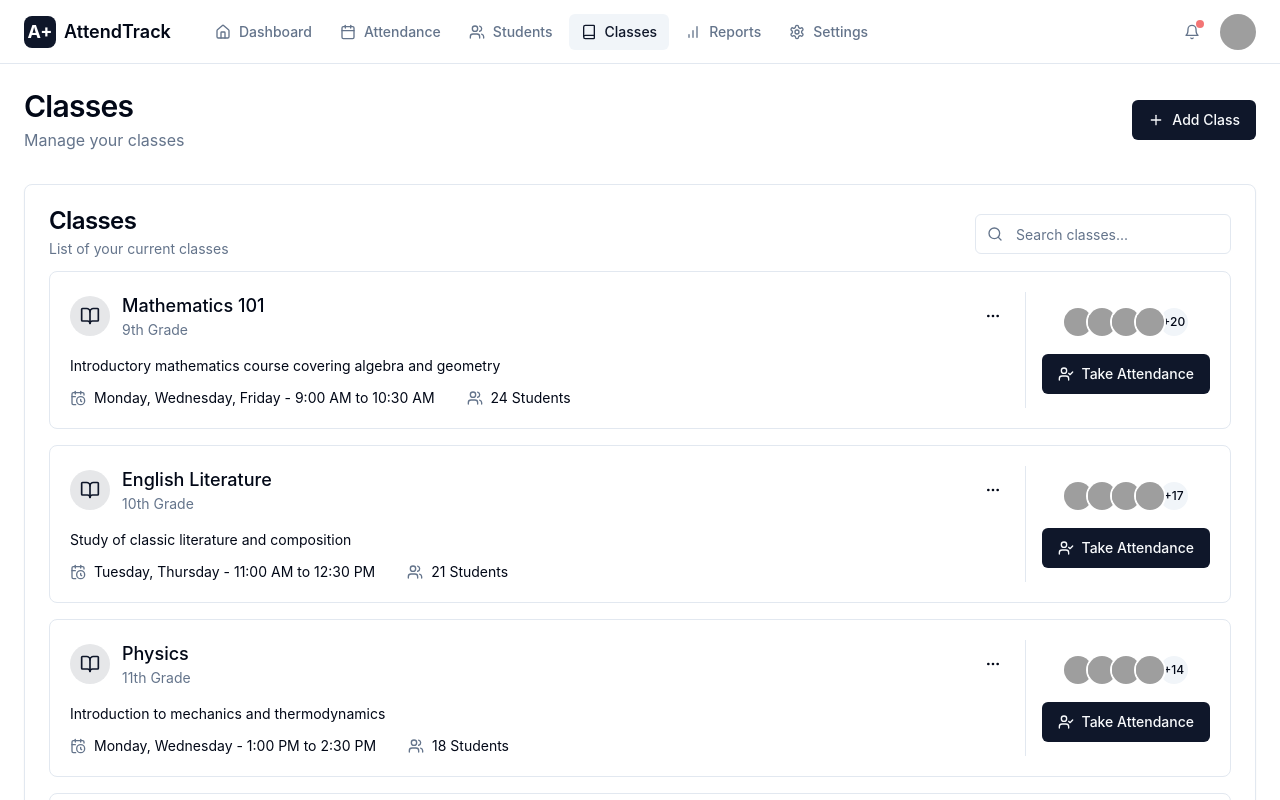
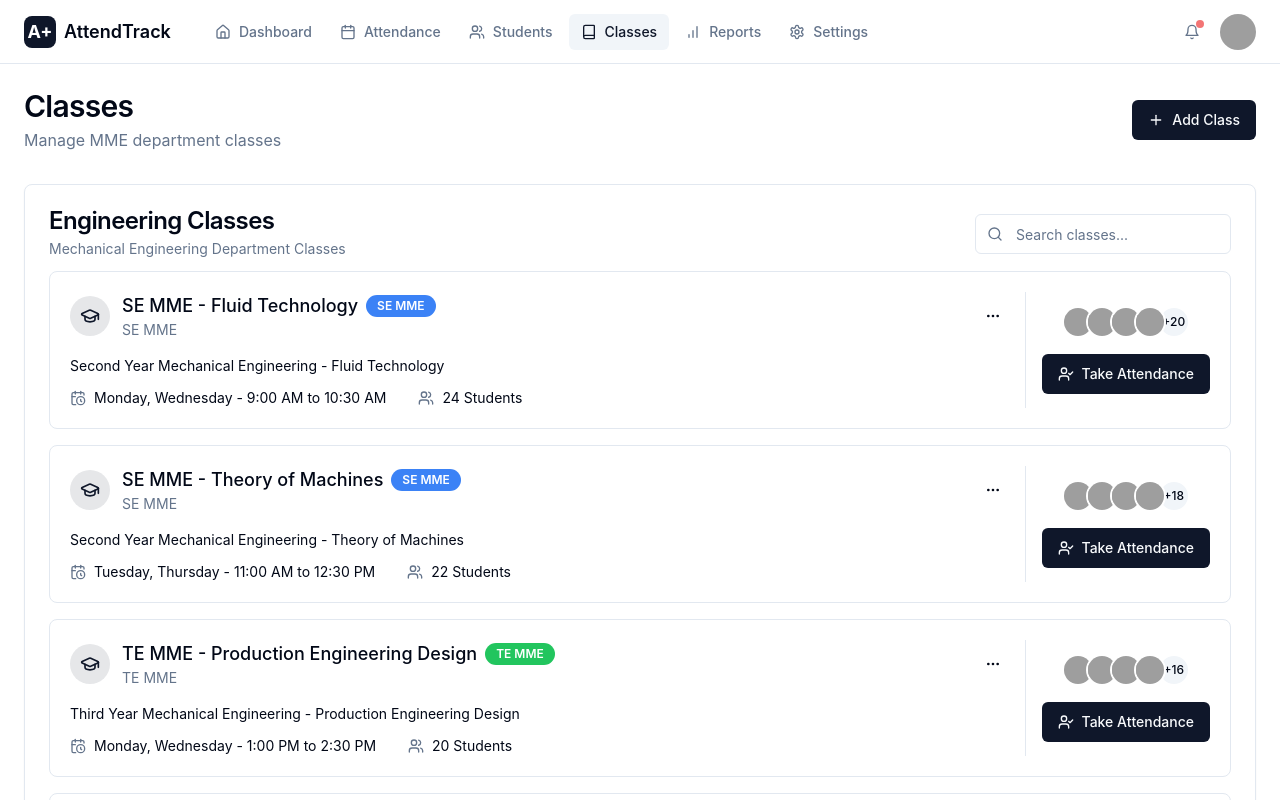
Before and after one commit to jayesh-16/Attendence-Management, a React (Vite) app: page /classes in a window 1280 px wide. Built offline with nearby package versions, Linux system fonts and the light colour scheme; grey boxes are pictures that could not be loaded.

Commit message:
Add mock classes and subjects
Adds mock data for SE, MME, TE, and BE classes with FT, TOM, PED, M-IV, and EVS subjects.

```diff
--- a/src/lib/mock-data.ts
+++ b/src/lib/mock-data.ts
@@ -67,47 +67,47 @@ const generateStudents = (count: number): Student[] => {
   }));
 };
 
-// Generate mock classes
+// Generate mock classes with engineering subjects
 export const mockClasses: Class[] = [
   {
     id: "class-1",
-    name: "Mathematics 101",
-    description: "Introductory mathematics course covering algebra and geometry",
-    schedule: "Monday, Wednesday, Friday - 9:00 AM to 10:30 AM",
-    grade: "9th Grade",
+    name: "SE MME - Fluid Technology",
+    description: "Second Year Mechanical Engineering - Fluid Technology",
+    schedule: "Monday, Wednesday - 9:00 AM to 10:30 AM",
+    grade: "SE MME",
     students: generateStudents(24),
   },
   {
     id: "class-2",
-    name: "English Literature",
-    description: "Study of classic literature and composition",
+    name: "SE MME - Theory of Machines",
+    description: "Second Year Mechanical Engineering - Theory of Machines",
     schedule: "Tuesday, Thursday - 11:00 AM to 12:30 PM",
-    grade: "10th Grade",
-    students: generateStudents(21),
+    grade: "SE MME",
+    students: generateStudents(22),
   },
   {
     id: "class-3",
-    name: "Physics",
-    description: "Introduction to mechanics and thermodynamics",
+    name: "TE MME - Production Engineering Design",
+    description: "Third Year Mechanical Engineering - Production Engineering Design",
     schedule: "Monday, Wednesday - 1:00 PM to 2:30 PM",
-    grade: "11th Grade",
-    students: generateStudents(18),
+    grade: "TE MME",
+    students: generateStudents(20),
   },
   {
     id: "class-4",
-    name: "Chemistry",
-    description: "General chemistry principles and lab work",
+    name: "TE MME - Mathematics-IV",
+    description: "Third Year Mechanical Engineering - Applied Mathematics IV",
     schedule: "Tuesday, Thursday - 2:00 PM to 3:30 PM",
-    grade: "11th Grade",
-    students: generateStudents(20),
+    grade: "TE MME",
+    students: generateStudents(19),
   },
   {
     id: "class-5",
-    name: "World History",
-    description: "Survey of global historical events and civilizations",
-    schedule: "Monday, Wednesday, Friday - 10:45 AM to 11:45 AM",
-    grade: "10th Grade",
-    students: generateStudents(23),
+    name: "BE MME - Environmental Studies",
+    description: "Final Year Mechanical Engineering - Environmental Studies",
+    schedule: "Friday - 10:45 AM to 12:45 PM",
+    grade: "BE MME",
+    students: generateStudents(18),
   },
 ];
 
--- a/src/pages/Classes.tsx
+++ b/src/pages/Classes.tsx
@@ -18,7 +18,8 @@ import {
   CalendarClock,
   Users,
   MoreHorizontal,
-  UserCheck
+  UserCheck,
+  GraduationCap
 } from "lucide-react";
 import { mockClasses } from "@/lib/mock-data";
 import { format } from "date-fns";
@@ -47,12 +48,26 @@ const Classes = () => {
     navigate(`/attendance/${classId}/${today}`);
   };
 
+  // Get unique grades for displaying badges
+  const getGradeBadgeColor = (grade: string) => {
+    switch(grade) {
+      case "SE MME":
+        return "bg-blue-500";
+      case "TE MME":
+        return "bg-green-500";
+      case "BE MME":
+        return "bg-purple-500";
+      default:
+        return "bg-gray-500";
+    }
+  };
+
   return (
     <div className="space-y-8 animate-fade-in">
       <div className="flex flex-col sm:flex-row sm:items-center sm:justify-between gap-4">
         <div>
           <h1 className="text-3xl font-semibold tracking-tight">Classes</h1>
-          <p className="text-muted-foreground mt-1">Manage your classes</p>
+          <p className="text-muted-foreground mt-1">Manage MME department classes</p>
         </div>
 
         <div className="flex items-center gap-2">
@@ -68,8 +83,8 @@ const Classes = () => {
           <CardHeader className="pb-3">
             <div className="flex flex-col sm:flex-row sm:items-center sm:justify-between gap-4">
               <div>
-                <CardTitle>Classes</CardTitle>
-                <CardDescription className="mt-1.5">List of your current classes</CardDescription>
+                <CardTitle>Engineering Classes</CardTitle>
+                <CardDescription className="mt-1.5">Mechanical Engineering Department Classes</CardDescription>
               </div>
               <div className="relative w-full sm:w-64">
                 <Search className="absolute left-3 top-1/2 transform -translate-y-1/2 h-4 w-4 text-muted-foreground" />
@@ -99,10 +114,13 @@ const Classes = () => {
                         <div className="flex items-center justify-between">
                           <div className="flex items-center gap-3">
                             <div className="h-10 w-10 rounded-full bg-primary/10 flex items-center justify-center">
-                              <BookOpen size={20} className="text-primary" />
+                              <GraduationCap size={20} className="text-primary" />
                             </div>
-                            <div>
-                              <h3 className="font-medium text-lg">{cls.name}</h3>
+                            <div className="flex flex-col">
+                              <div className="flex items-center gap-2">
+                                <h3 className="font-medium text-lg">{cls.name}</h3>
+                                <Badge className={`${getGradeBadgeColor(cls.grade)} text-white`}>{cls.grade}</Badge>
+                              </div>
                               <p className="text-sm text-muted-foreground">{cls.grade}</p>
                             </div>
                           </div>
```
